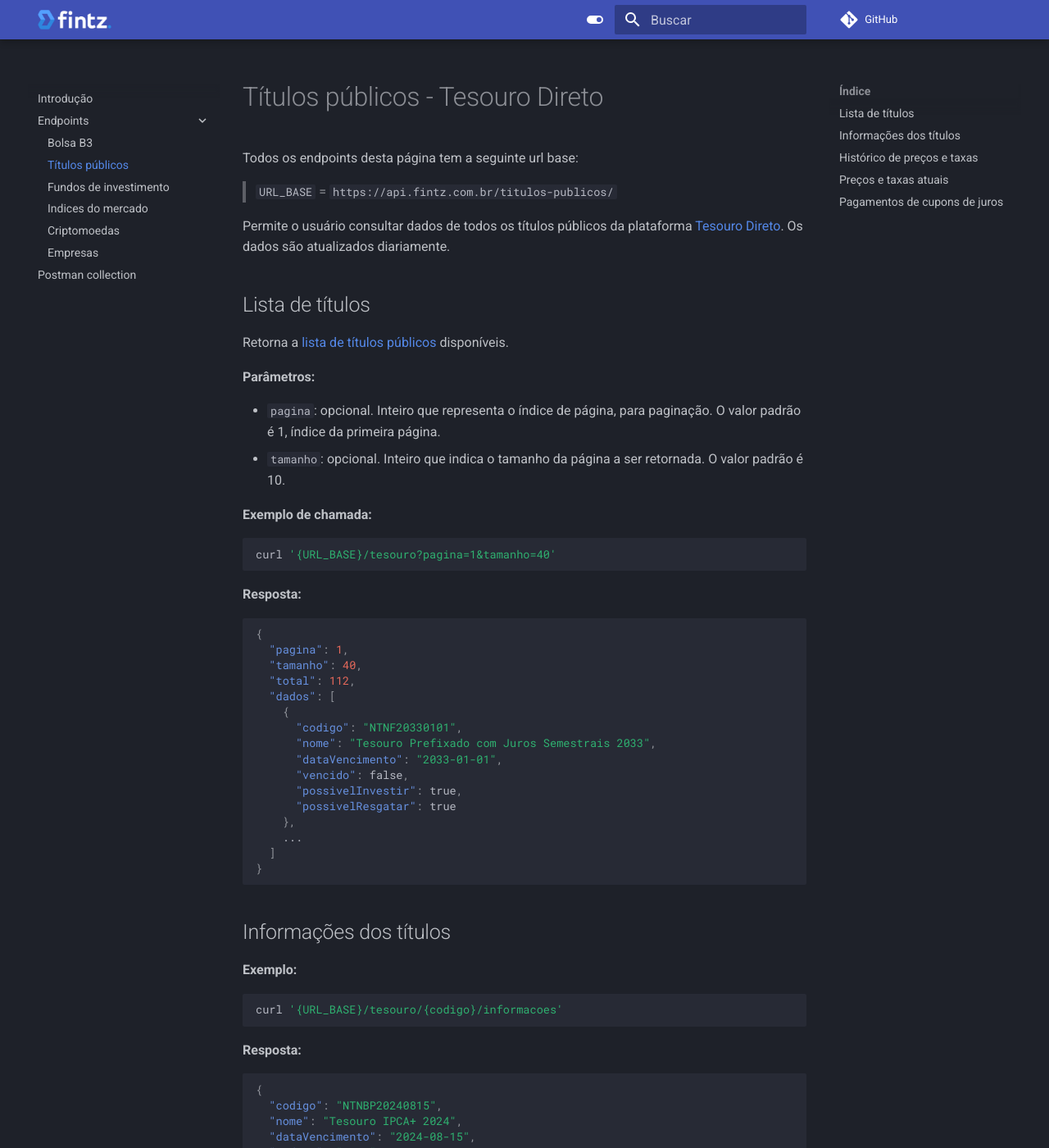
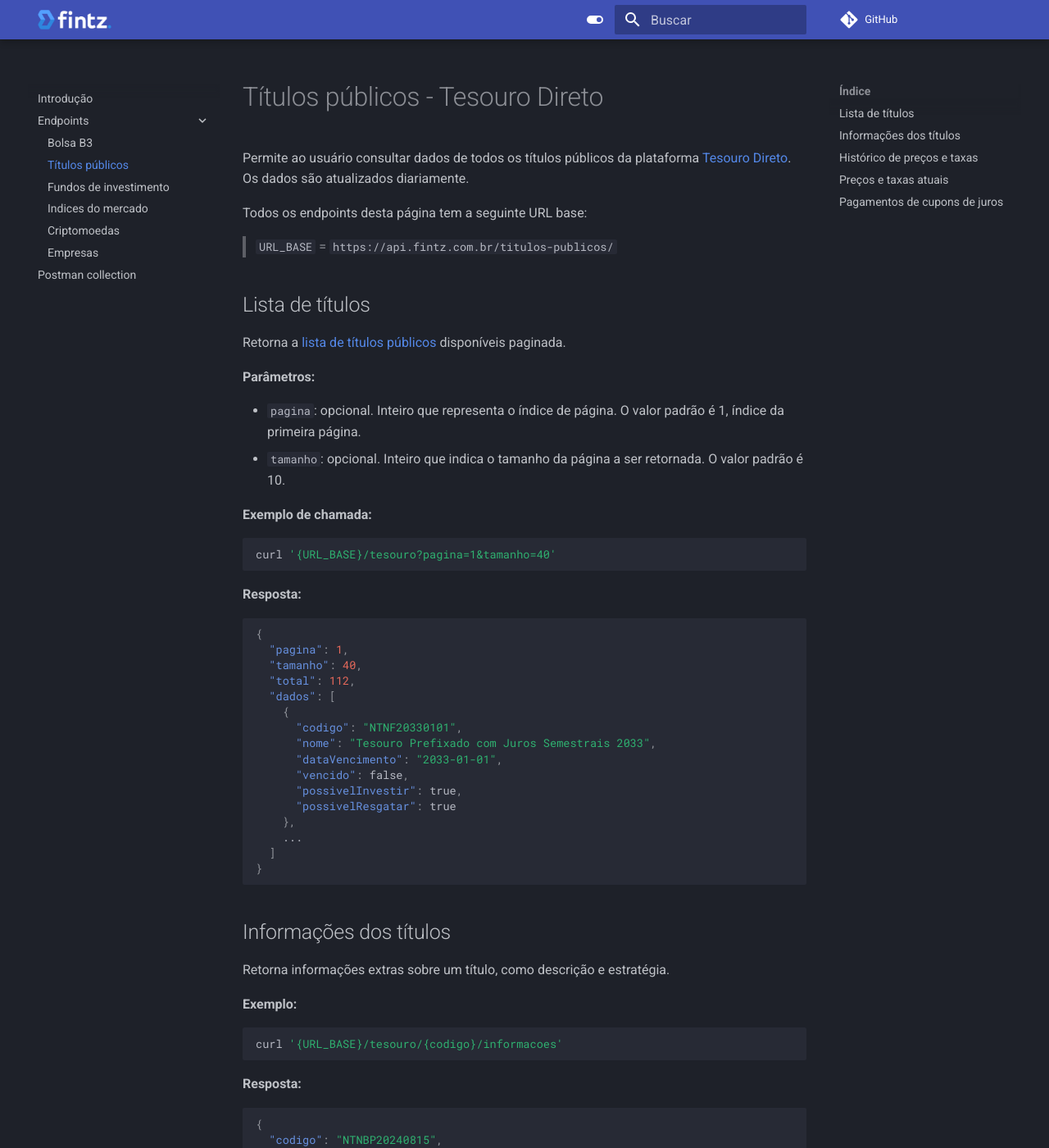
Before and after one commit to thefintz/docs, an MkDocs documentation site: the page built from docs/endpoints/titulos-publicos.md, in a window 1280 px wide and 1400 px high. Shown: the whole window at 82% size. Built offline with MkDocs 1.6.1 and Material for MkDocs 9.7.7, drawn with Linux system fonts in a browser that asks for light colours; comment, search, counter and statistics services are not loaded; some of the changed text lies outside the part shown.

Commit message:
Better phrasing - titulos-publicos.md

````diff
--- a/docs/endpoints/titulos-publicos.md
+++ b/docs/endpoints/titulos-publicos.md
@@ -1,20 +1,20 @@
 # Títulos públicos - Tesouro Direto
 
-Todos os endpoints desta página tem a seguinte url base:
-> `URL_BASE` = `https://api.fintz.com.br/titulos-publicos/`
-
-Permite o usuário consultar dados de todos os títulos públicos da plataforma
+Permite ao usuário consultar dados de todos os títulos públicos da plataforma
 [Tesouro Direto](https://www.tesourodireto.com.br/). Os dados são atualizados
 diariamente.
 
+Todos os endpoints desta página tem a seguinte URL base:
+> `URL_BASE` = `https://api.fintz.com.br/titulos-publicos/`
+
 ## Lista de títulos
 
-Retorna a [lista de títulos públicos](#lista-de-titulos) disponíveis.
+Retorna a [lista de títulos públicos](#lista-de-titulos) disponíveis paginada.
 
 **Parâmetros:**
 
-- `pagina`: opcional. Inteiro que representa o índice de página, para
-  paginação. O valor padrão é 1, índice da primeira página.
+- `pagina`: opcional. Inteiro que representa o índice de página. O valor
+  padrão é 1, índice da primeira página.
 - `tamanho`: opcional. Inteiro que indica o tamanho da página a ser retornada.
   O valor padrão é 10.
 
@@ -47,6 +47,8 @@
 
 ## Informações dos títulos
 
+Retorna informações extras sobre um título, como descrição e estratégia.
+
 **Exemplo:**
 
 ```bash
@@ -71,6 +73,8 @@
 ```
 
 ## Histórico de preços e taxas
+
+Retorna histórico paginado de preços e taxas, com filtros por datas.
 
 **Parâmetros:**
 
@@ -120,7 +124,8 @@
 
 ## Preços e taxas atuais
 
-Retorna preços e taxas dos títulos públicos referentes à data mais atual. Exclusivo para títulos não vencidos.
+Retorna preços e taxas dos títulos públicos referentes à data mais atual.
+Exclusivo para títulos não vencidos.
 
 **Exemplo:**
 
@@ -148,12 +153,13 @@
 
 ## Pagamentos de cupons de juros
 
-Retorna preços e taxas dos títulos públicos referentes à data mais atual. Exclusivo para títulos não vencidos.
+Retorna preços e taxas dos títulos públicos referentes à data mais atual.
+Exclusivo para títulos não vencidos.
 
 **Parâmetros:**
 
-- `pagina`: opcional. Inteiro que representa o índice de página, para
-  paginação. O valor padrão é 1, índice da primeira página.
+- `pagina`: opcional. Inteiro que representa o índice de página paginação. O
+  valor padrão é 1, índice da primeira página.
 - `tamanho`: opcional. Inteiro que indica o tamanho da página a ser retornada.
   O valor padrão é 10.
 
````
